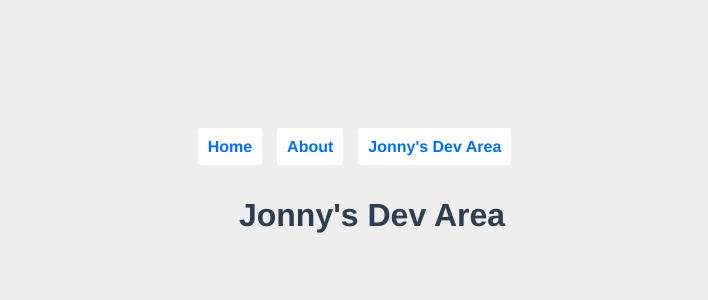
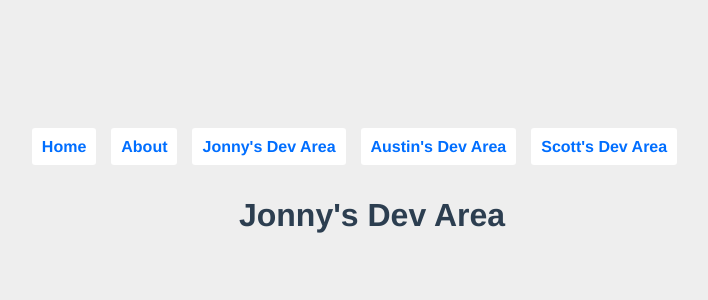
Before and after one commit to mooneyj3/cs597project, a Vue app: page /#/jonnysandbox in a window 1280 px wide. Shown: the top 300 px of the page, without its empty margins (268-976 px from the left). Built offline with nearby package versions, Linux system fonts and the light colour scheme; no server answers.

Commit message:
pushing new sandboxes

```diff
--- a/src/App.vue
+++ b/src/App.vue
@@ -4,6 +4,8 @@
             <router-link to="/">Home</router-link>
             <router-link to="/about">About</router-link>
             <router-link to="/jonnysandbox">Jonny's Dev Area</router-link>
+            <router-link to="/austinsandbox">Austin's Dev Area</router-link>
+            <router-link to="/scottsandbox">Scott's Dev Area</router-link>
         </nav>
         <router-view/>
     </div>
--- /dev/null
+++ b/src/components/sandboxes/AustinSandbox.vue
@@ -0,0 +1,19 @@
+<template>
+    <div class="austin-sandbox">
+        <h1>Austin's Dev Area</h1>
+        <France></France>
+    </div>
+</template>
+
+<script>
+    import France from "../visualizations/France";
+    export default {
+        name: "AustinSandbox",
+        components: {France},
+    }
+
+</script>
+
+<style scoped>
+
+</style>
--- /dev/null
+++ b/src/components/sandboxes/ScottSandbox.vue
@@ -0,0 +1,19 @@
+<template>
+    <div class="scott-sandbox">
+        <h1>Scott's Dev Area</h1>
+        <France></France>
+    </div>
+</template>
+
+<script>
+    import France from "../visualizations/France";
+    export default {
+        name: "ScottSandbox",
+        components: {France},
+    }
+
+</script>
+
+<style scoped>
+
+</style>
--- a/src/components/visualizations/France.vue
+++ b/src/components/visualizations/France.vue
@@ -28,7 +28,7 @@
                 .attr("height", h);
 
             // Needs to be in the public folder
-            d3.tsv("france.tsv", function (d) {
+            d3.tsv("data/france.tsv", function (d) {
                 return {
                     codePostal: +d["Postal Code"],
                     inseeCode: +d.inseecode,
--- a/src/router/router.js
+++ b/src/router/router.js
@@ -5,6 +5,8 @@ import About from '../components/About'
 
 /* Sandboxes */
 import JonnySandbox from '../components/sandboxes/JonnySandbox'
+import ScottSandbox from '../components/sandboxes/ScottSandbox'
+import AustinSandbox from '../components/sandboxes/AustinSandbox'
 
 
 Vue.use(Router);
@@ -25,6 +27,16 @@ export default new Router({
             path: '/jonnysandbox',
             name: 'jonny-sandbox',
             component: JonnySandbox
+        },
+        {
+            path: '/austinsandbox',
+            name: 'austin-sandbox',
+            component: AustinSandbox
+        },
+        {
+            path: '/scottsandbox',
+            name: 'scott-sandbox',
+            component: ScottSandbox
         }
 
     ]
```
Also changed, not shown: src/components/visualizations/dataset.json (deleted, +0 -9 lines), 1 other file (tests, documents, lock files or other folders).
